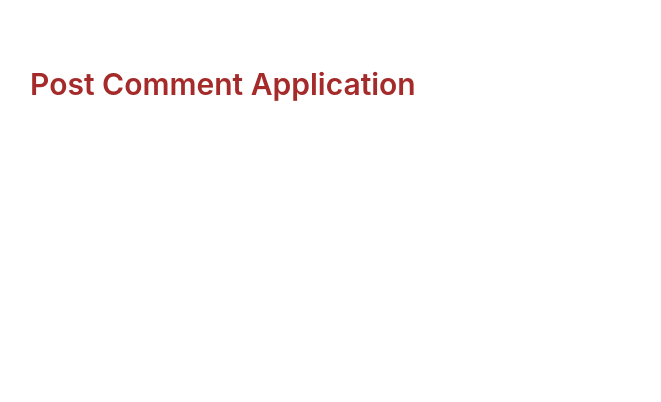
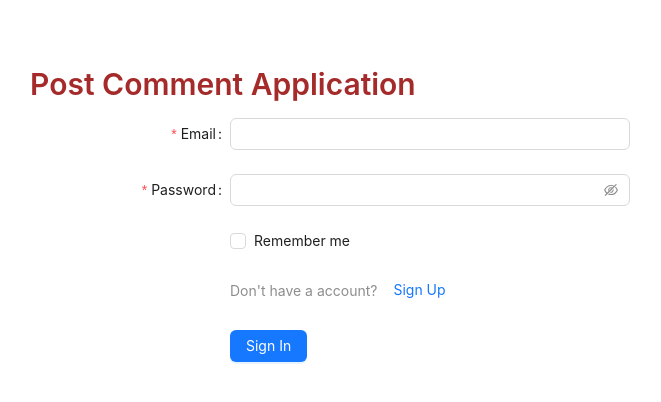
Before and after one commit to rupamShaw1998/PostComment.github.io, a React (Vite) app: page / in a window 1280 px wide. Shown: the top 402 px of the page, without its empty margins (10-671 px from the left). Built offline with nearby package versions, Linux system fonts and the light colour scheme.

Commit message:
added a route

```diff
--- a/src/App.jsx
+++ b/src/App.jsx
@@ -16,6 +16,7 @@ function App() {
     <BrowserRouter>
       <Title level={2} style={{ color: "brown" }}>Post Comment Application</Title>
       <Routes>
+        <Route path='/' element={<SignIn setAuthToken={setAuthToken} />}></Route>
         <Route path="/signUp" element={<SignUp />}></Route>
         <Route path="/signIn" element={<SignIn setAuthToken={setAuthToken} />}></Route>
         <Route path="/Home" element={<Home authToken={authToken} setAuthToken={setAuthToken} />}></Route>
```
